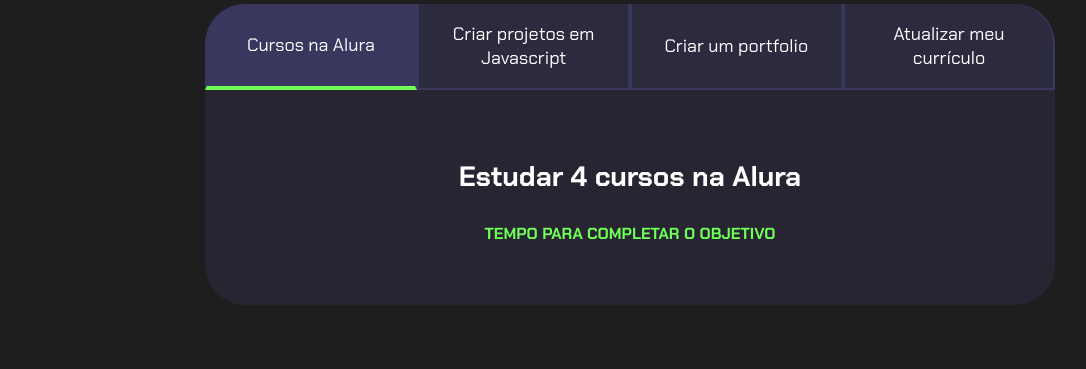
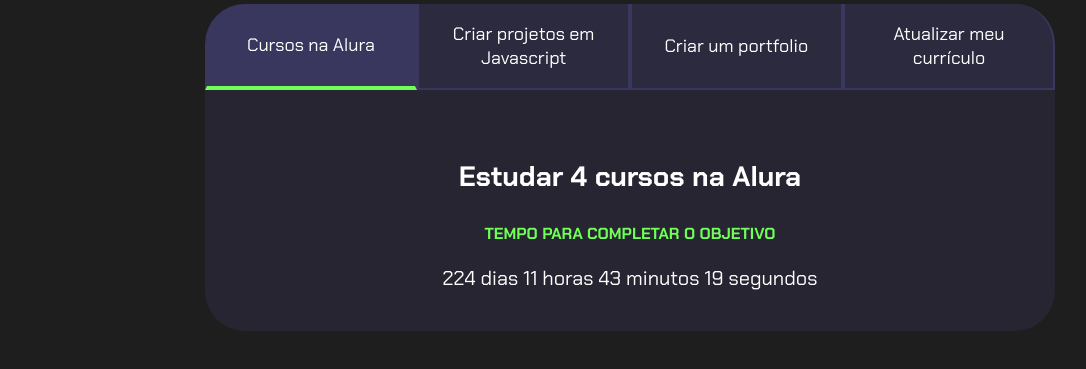
Before and after one commit to Gabs31/ProjetodeVida, a plain HTML site: page index.html in a window 1280 px wide. Both pictures are taken after a click on the button "Cursos na Alura". Shown: the part 99-468 px from the top of the page, without its empty margins (10-1096 px from the left). Drawn offline with Linux system fonts and the light colour scheme.

Commit message:
Add files via upload

```diff
--- a/index.html
+++ b/index.html
@@ -20,18 +20,22 @@
         <div class="aba-conteudo ativo">
             <h3 class="aba-conteudo-titulo-principal">Estudar 4 cursos na Alura</h3>
             <h4 class="aba-conteudo-titulo-secundario">Tempo para completar o objetivo</h4>
+            <div class="contador"></div>
         </div>
         <div class="aba-conteudo">
             <h3 class="aba-conteudo-titulo-principal">Criar 5 projetos em Javascript</h3>
             <h4 class="aba-conteudo-titulo-secundario">Tempo para completar o objetivo</h4>
+            <div class="contador"></div>
         </div>
         <div class="aba-conteudo">
             <h3 class="aba-conteudo-titulo-principal">Criar um portfolio com os meus 3 melhores projetos </h3>
             <h4 class="aba-conteudo-titulo-secundario">Tempo para completar o objetivo</h4>
+            <div class="contador"></div>
         </div>
         <div class="aba-conteudo">
             <h3 class="aba-conteudo-titulo-principal">Atualizar meu curriculo com os certificados da Alura</h3>
             <h4 class="aba-conteudo-titulo-secundario">Tempo para completar o objetivo</h4>
+            <div class="contador"></div>
         </div>
     </div>
 </div>
--- a/main.js
+++ b/main.js
@@ -1,12 +1,35 @@
 const botoes = document.querySelectorAll(".botao");
+const textos = document.querySelectorAll(".aba-conteudo");
 
 for(let i=0;i <botoes.length;i++){
     botoes[i].onclick = function(){
 
         for(let j=0;j<botoes.length;j++){
-        botoes[i].classList.remove("ativo");
+        botoes[j].classList.remove("ativo");
+        textos[j].classList.remove("ativo");
     }
 
     botoes[i].classList.add("ativo");
+    textos[i].classList.add("ativo");
     }
 }
+
+const contadores = document.querySelectorAll(".contador");
+const tempoObjetivo1 = new Date("2024-10-05T00:00:00");
+
+
+contadores[0].textContent = calculaTempo(tempoObjetivo1);
+
+function calculaTempo(tempoObjetivo){
+    let tempoAtual = new Date();
+    let tempoFinal = tempoObjetivo - tempoAtual;
+    let segundos = Math.floor(tempoFinal/1000);
+    let minutos = Math.floor(segundos/60);
+    let horas = Math.floor(minutos/60);
+    let dias = Math.floor(horas/24);
+
+    segundos %=60;
+    minutos %=60;
+    horas %=24;
+    return dias + " dias " + horas + " horas " + minutos + " minutos " + segundos + " segundos ";
+}
--- a/style.css
+++ b/style.css
@@ -92,6 +92,10 @@ body{
     color: var(--verde);
     text-transform: uppercase;
 }
+.contador{
+    font-size: 20px;
+    text-align: center;
+}
 
 @media screen and (min-width: 768px) {
     .botoes{
```
